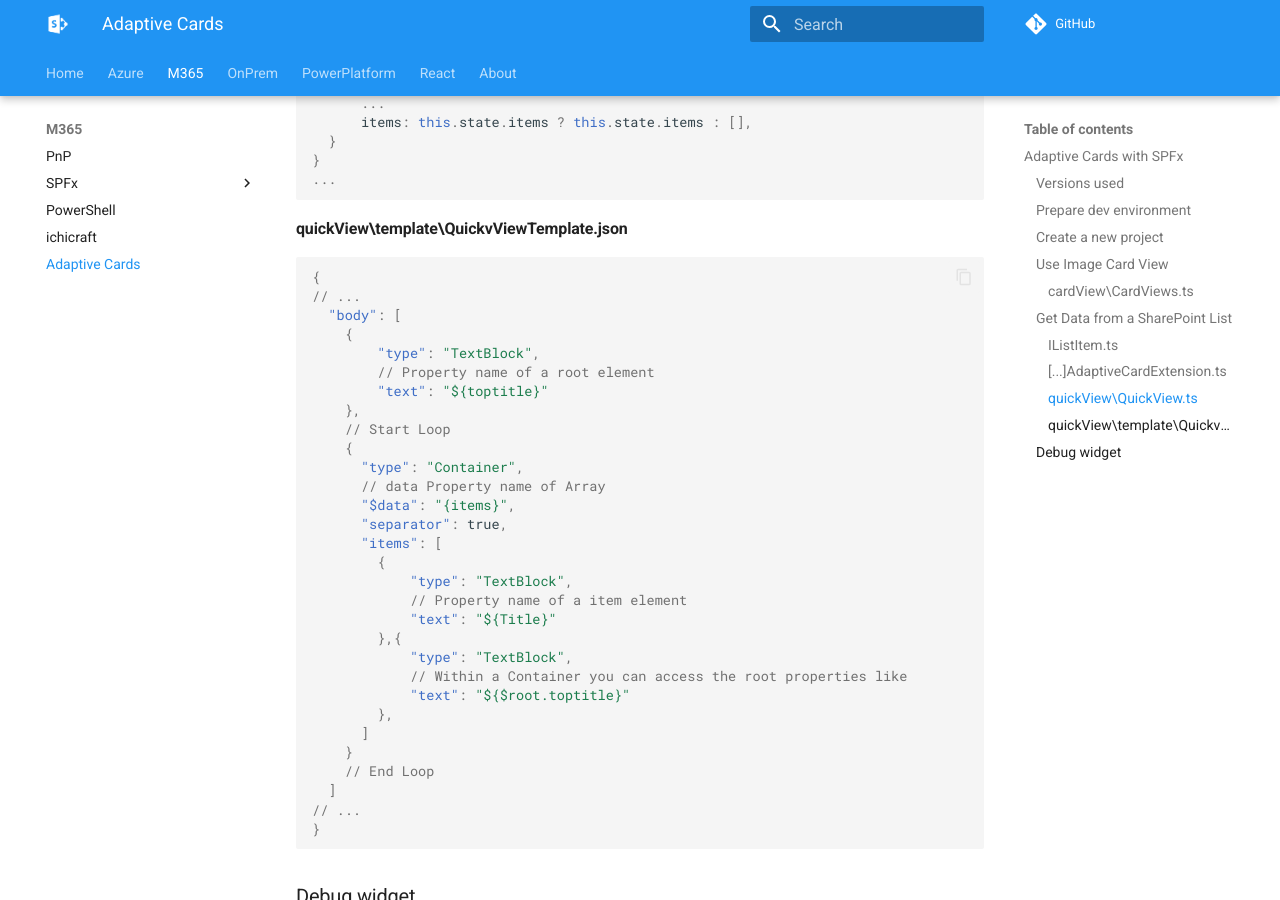
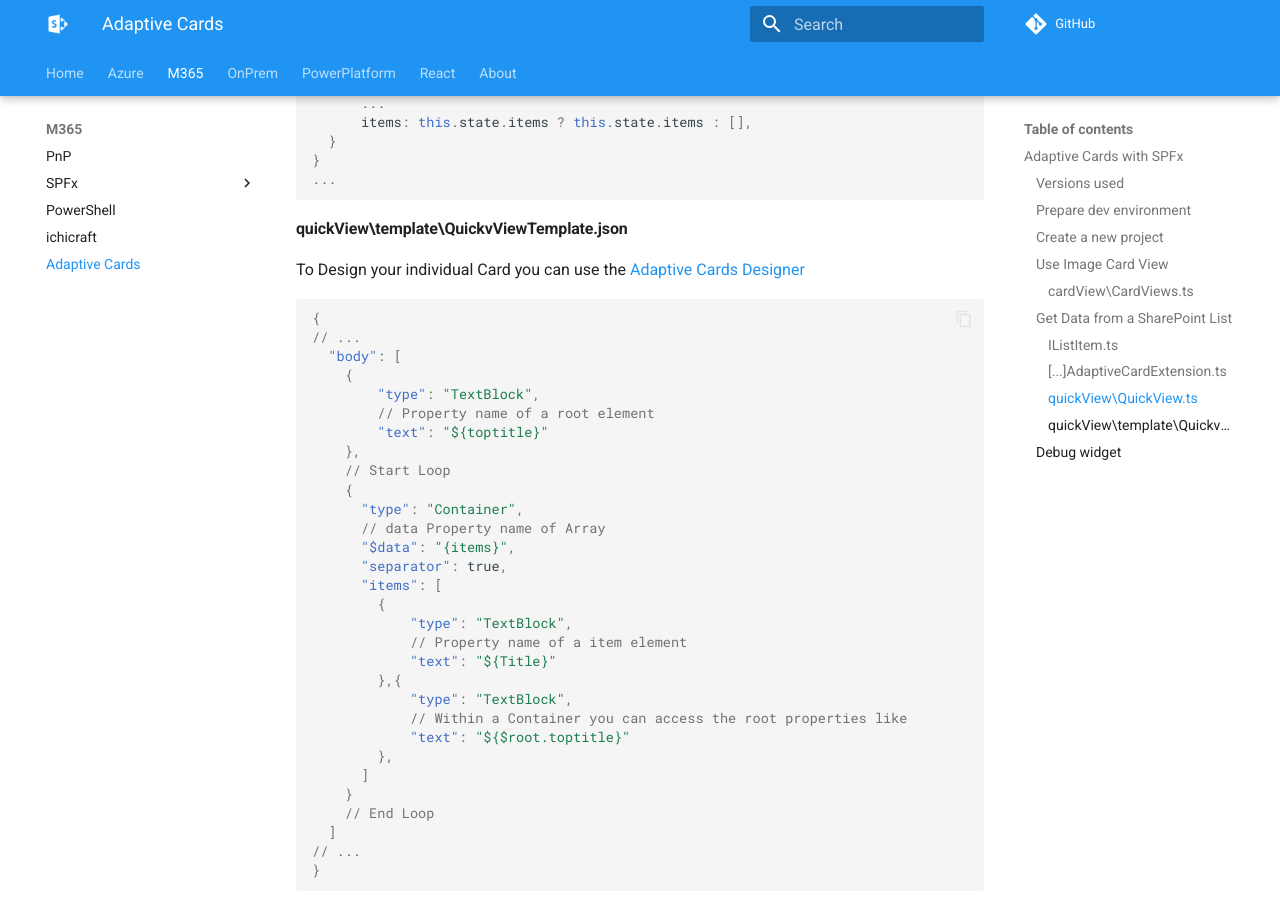
Before and after one commit to Kusi1975/spkb, an MkDocs documentation site: the page built from docs/M365/ace/index.md, in a window 1280 px wide and 900 px high, scrolled down 3961 px. Built offline with MkDocs 1.6.1 and Material for MkDocs 9.7.7, drawn with Linux system fonts in a browser that asks for light colours; comment, search, counter and statistics services are not loaded.

Commit message:
ACE Designer

````diff
--- a/docs/M365/ace/index.md
+++ b/docs/M365/ace/index.md
@@ -190,6 +190,9 @@
 ```
 
 #### quickView\template\QuickvViewTemplate.json
+
+To Design your individual Card you can use the [Adaptive Cards Designer](https://adaptivecards.io/designer/)
+
 ```json
 {
 // ...
````
